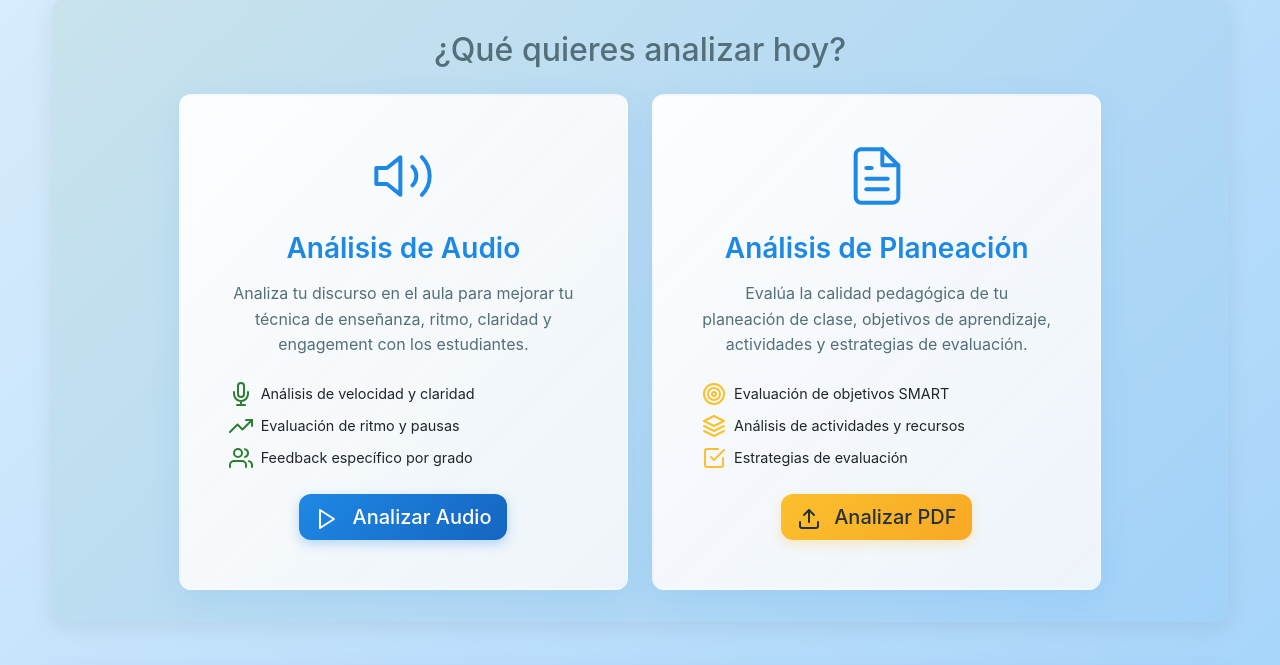
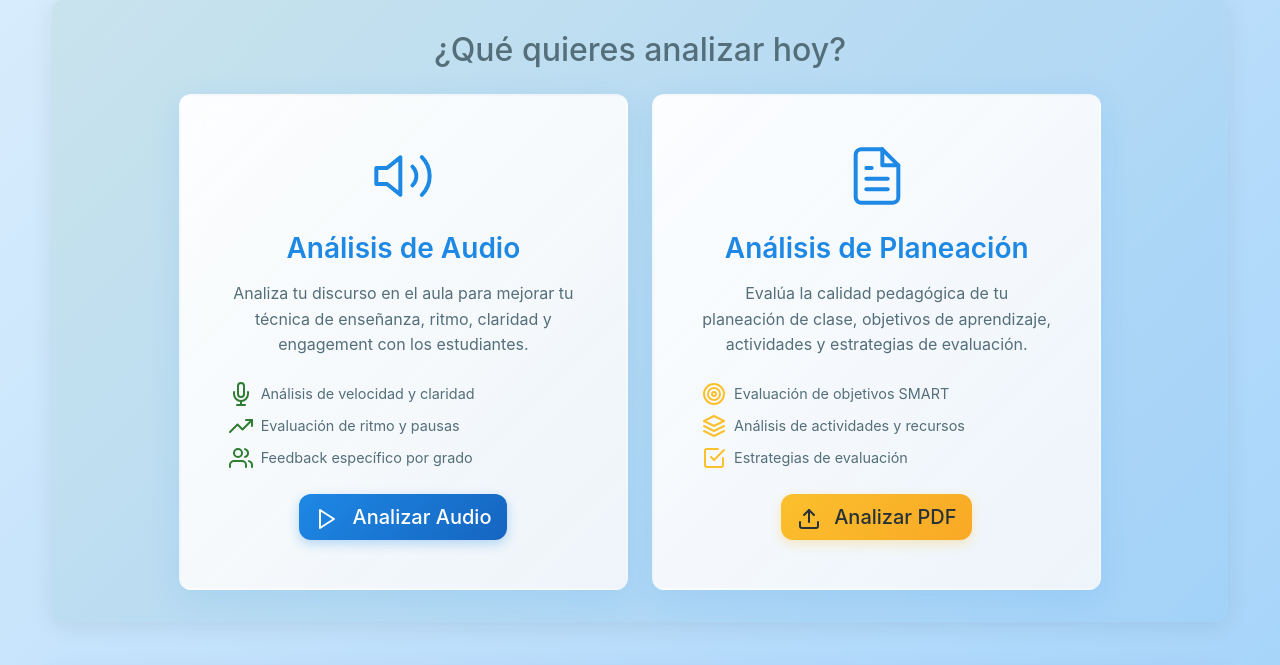
Before and after one commit to graceskyliz/RIC, a Flask app: page / in a window 1280 px wide. Shown: the part 470-1135 px from the top of the page. Run offline with Flask 3, Linux system fonts and the light colour scheme.

Commit message:
Improve visibility of text on feature items
Update CSS to change the color of spans within feature items to a muted text color, improving readability against card backgrounds.

Replit-Commit-Author: Agent
Replit-Commit-Session-Id: 8cd1d535-1eee-442f-8d5e-06db59c161e7
Replit-Commit-Checkpoint-Type: full_checkpoint
Replit-Commit-Screenshot-Url: https://storage.googleapis.com/screenshot-production-us-central1/e2a9a755-59da-4f87-847b-c12617da2946/8cd1d535-1eee-442f-8d5e-06db59c161e7/Vpjb0Aa

```diff
--- a/static/css/style.css
+++ b/static/css/style.css
@@ -741,6 +741,10 @@ h1, h2, h3, h4, h5, h6 {
     font-size: 0.9rem;
 }
 
+.feature-item span {
+    color: var(--color-text-secondary);
+}
+
 .benefit-card {
     padding: 2rem 1rem;
 }
```
Also changed, not shown: 1 other file.
